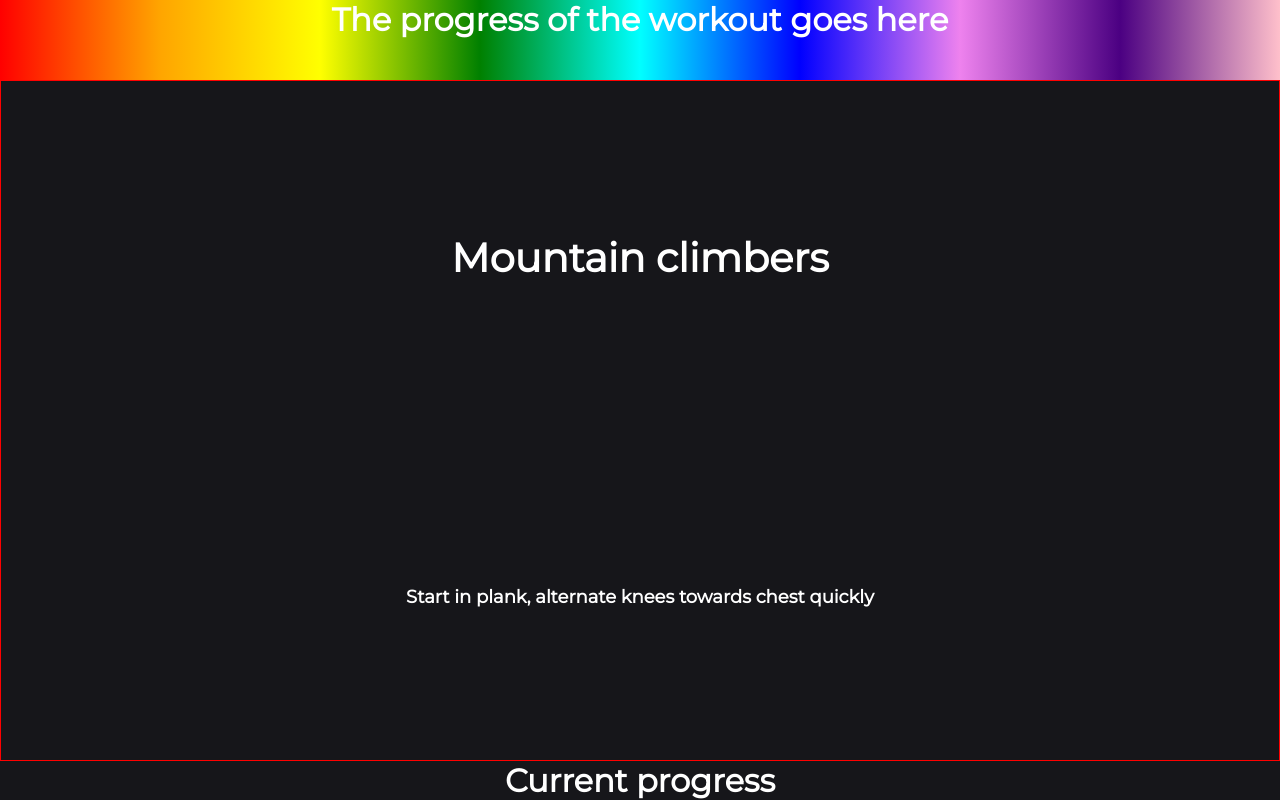
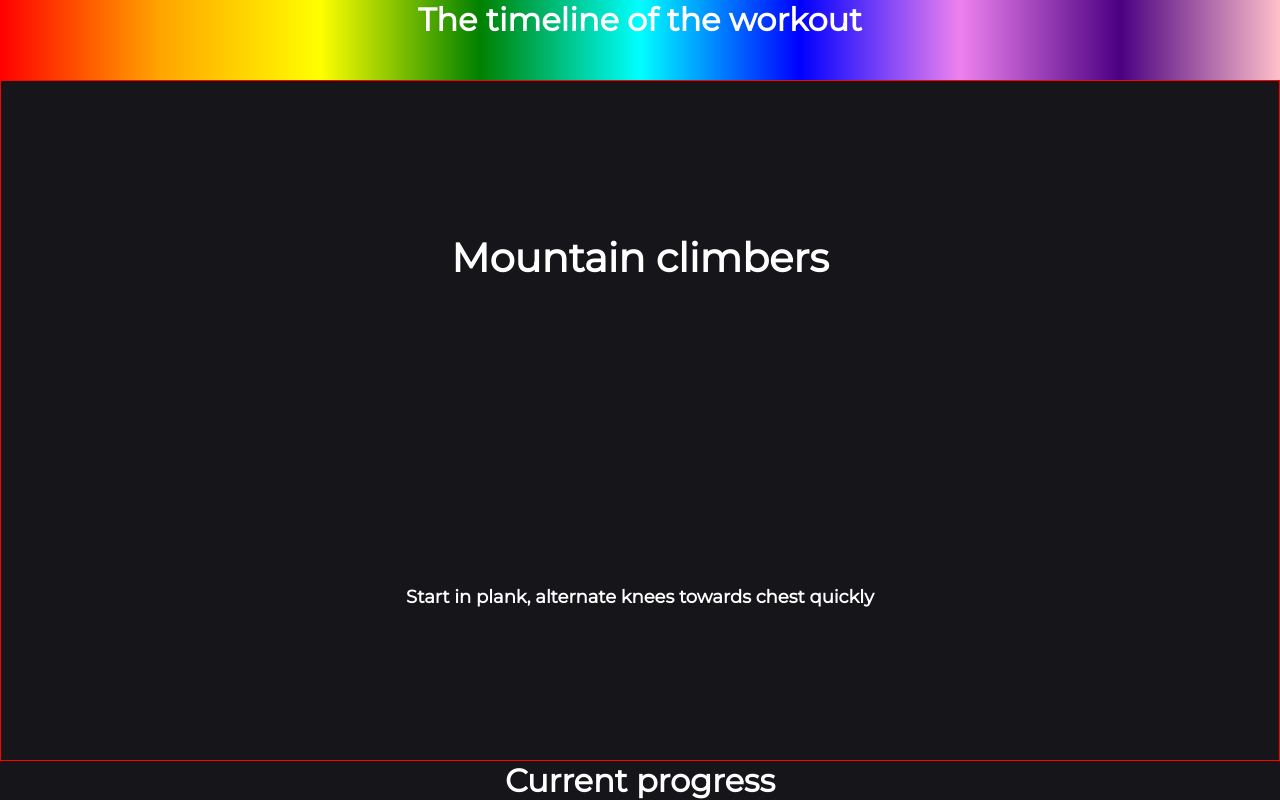
Before and after one commit to madzadev/workout, a Next.js app: page /workout in a window 1280 px wide. Built offline with nearby package versions, Linux system fonts and the light colour scheme.

Commit message:
create workout progress

```diff
--- a/components/WorkoutProgress.module.css
+++ b/components/WorkoutProgress.module.css
@@ -0,0 +1,6 @@
+.wrapper {
+    height: 80px;
+    border: 1px solid red;
+    /* background: linear-gradient(to right, red, orange, yellow, green, cyan, blue, violet, indigo, pink); */
+    background-color: aquamarine;
+}
--- a/components/WorkoutTimeline.js
+++ b/components/WorkoutTimeline.js
@@ -3,7 +3,7 @@ import styles from "./WorkoutTimeline.module.css";
 const WorkoutTimeline = () => {
   return (
     <div className={styles.wrapper}>
-      <h1>The progress of the workout goes here</h1>
+      <h1>The timeline of the workout</h1>
     </div>
   );
 };
```
Also changed, not shown: components/WorkoutProgress.js (+11 -0 lines).
